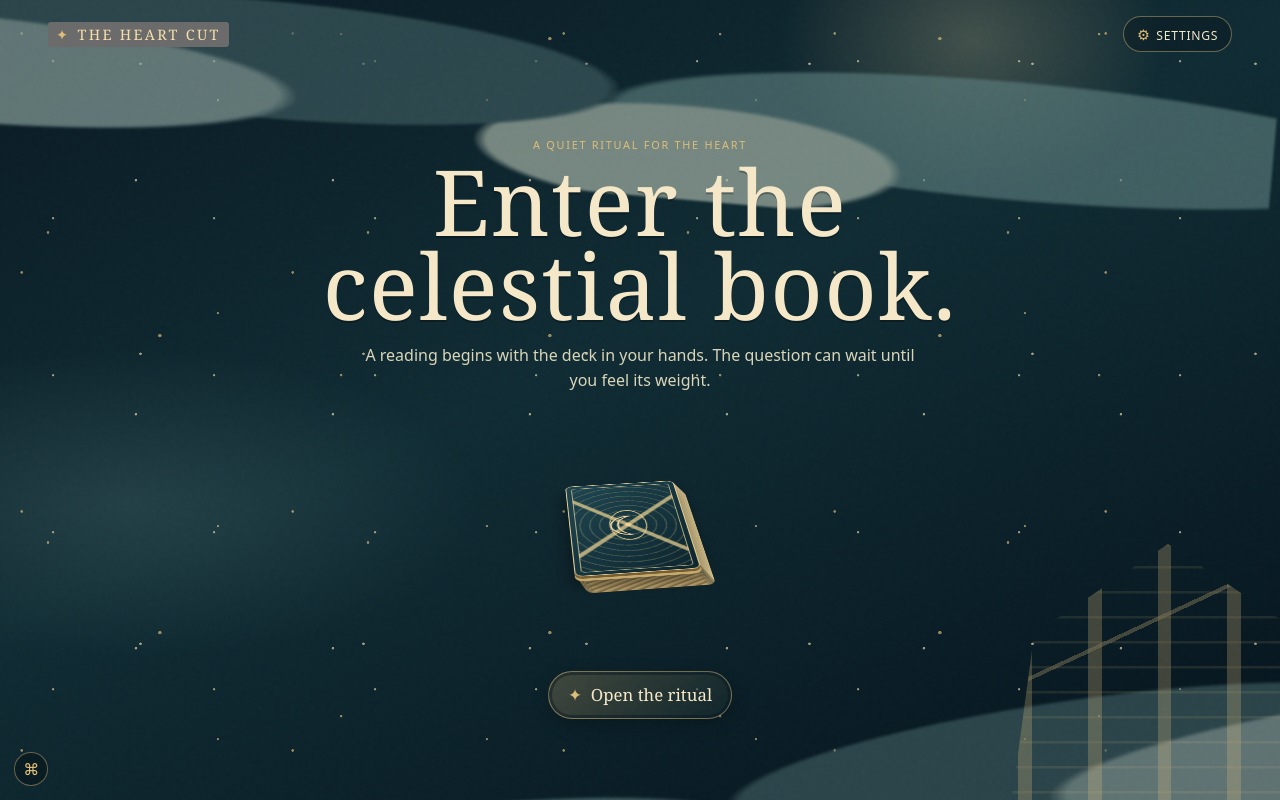
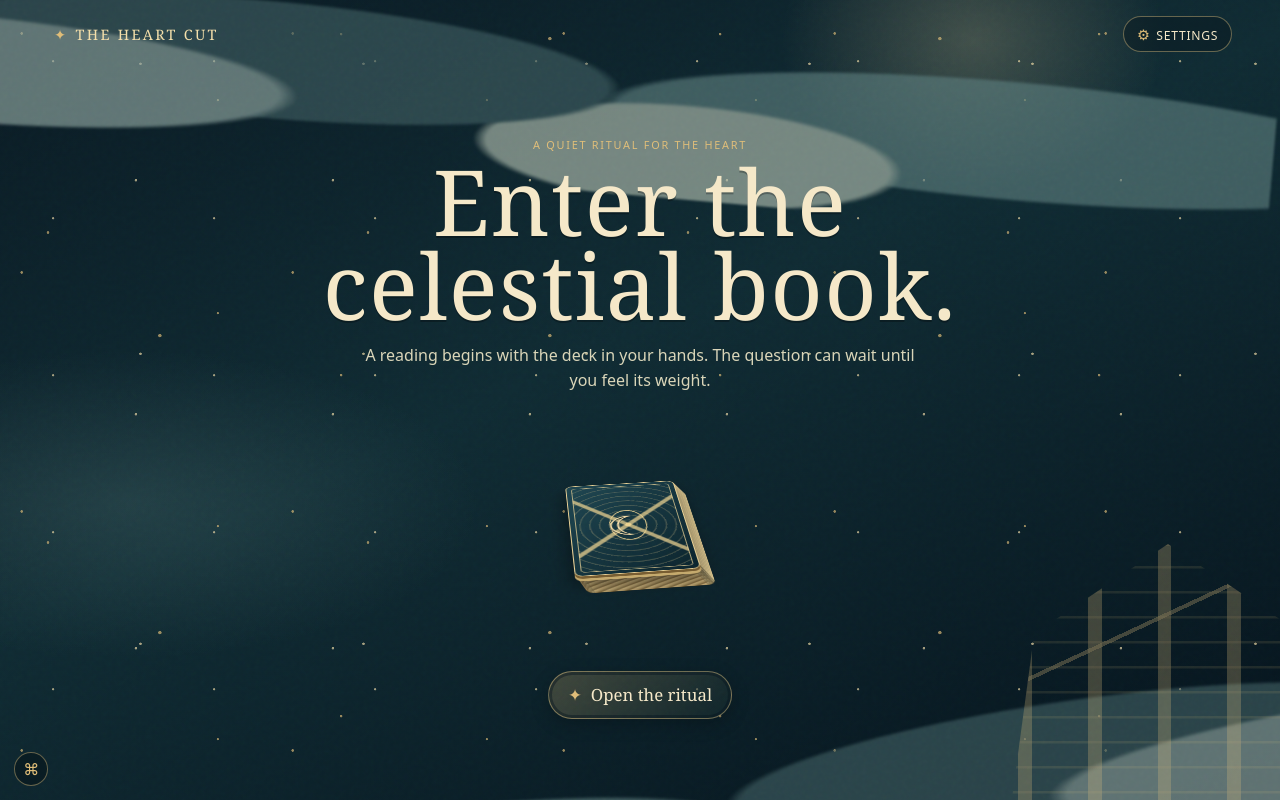
Before and after one commit to Jerrybgiphone13/Oracle-Veil, a website: page index.html in a window 1280 px wide. Drawn offline with Linux system fonts and the light colour scheme.

Commit message:
fixed title

```diff
--- a/styles.css
+++ b/styles.css
@@ -110,7 +110,7 @@ button { touch-action: manipulation; }
   position: relative;
   z-index: 9;
 }
-.brand { color: var(--gold-bright); font-family: var(--serif); font-size: .9rem; letter-spacing: .16em; text-transform: uppercase; }
+.brand { appearance: none; border: 0; background: transparent; cursor: pointer; color: var(--gold-bright); font-family: var(--serif); font-size: .9rem; letter-spacing: .16em; text-transform: uppercase; }
 .brand::before { content: "✦"; color: var(--gold); margin-right: .45rem; }
 .utility-row { display: flex; gap: .4rem; }
 .settings-button, .text-button, .seal-button, .category {
```
